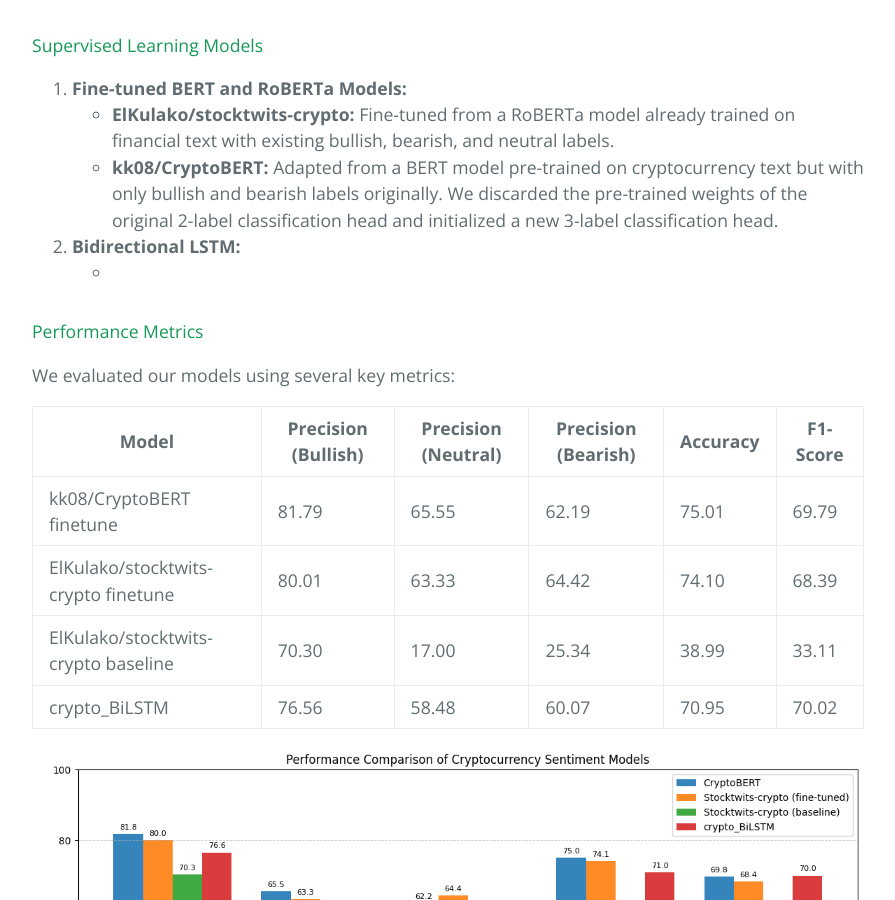
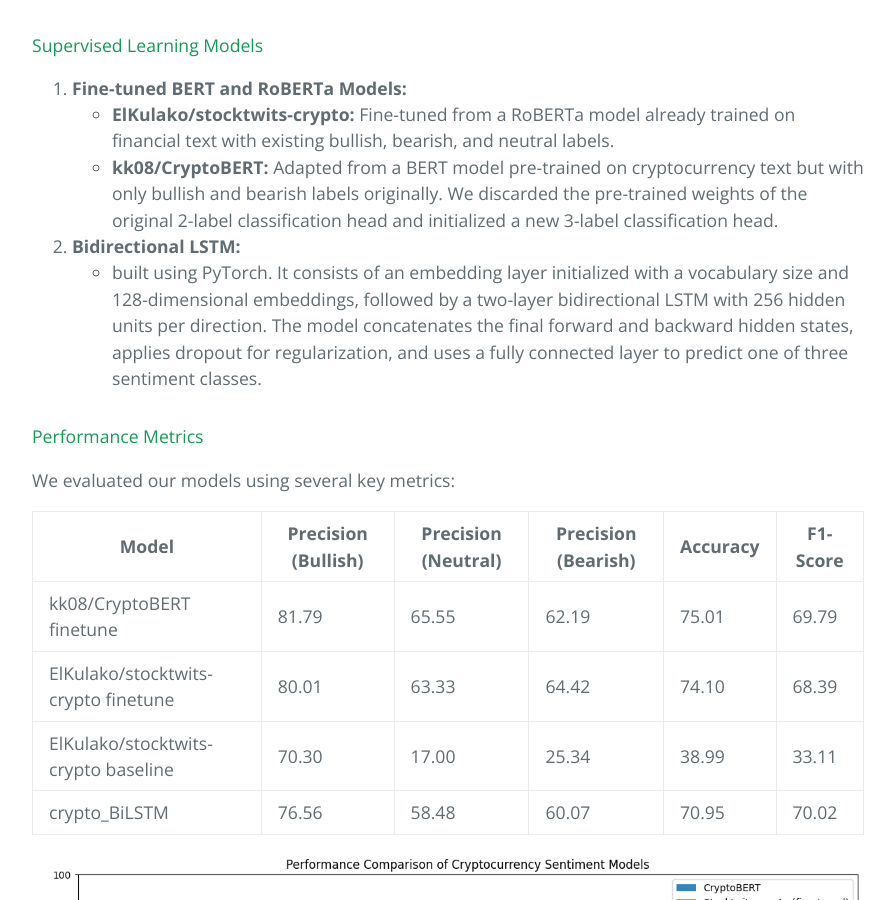
Before and after one commit to lowweihong/team14-CryptoMood, a Jekyll site: the page built from index.md, in a window 1280 px wide and 900 px high, scrolled down 8296 px. Shown: the whole window, without its empty margins (192-1087 px from the left). Built offline with Jekyll 4.4.1, drawn with Linux system fonts in a browser that asks for light colours; our own code applies the rules of GitHub Pages for plain Markdown files.

Commit message:
Update index.md

```diff
--- a/index.md
+++ b/index.md
@@ -158,7 +158,7 @@
    - **kk08/CryptoBERT:** Adapted from a BERT model pre-trained on cryptocurrency text but with only bullish and bearish labels originally. We discarded the pre-trained weights of the original 2-label classification head and initialized a new 3-label classification head.
 
 2. **Bidirectional LSTM:**
-   -
+   - built using PyTorch. It consists of an embedding layer initialized with a vocabulary size and 128-dimensional embeddings, followed by a two-layer bidirectional LSTM with 256 hidden units per direction. The model concatenates the final forward and backward hidden states, applies dropout for regularization, and uses a fully connected layer to predict one of three sentiment classes.
 
 #### Performance Metrics
 
```
